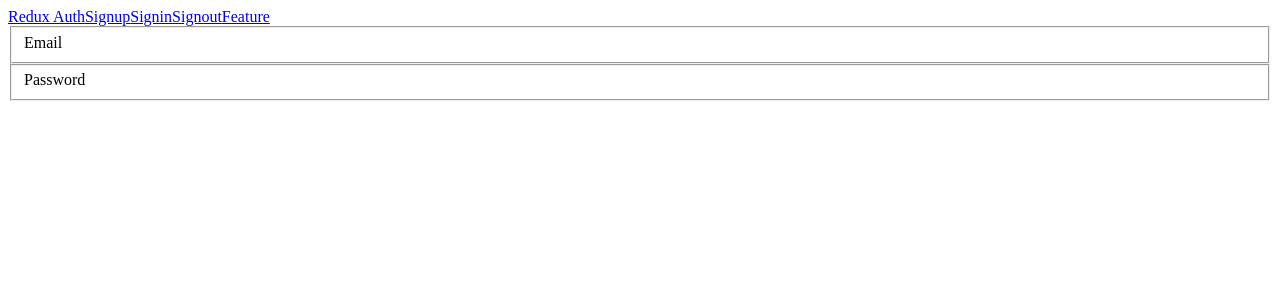
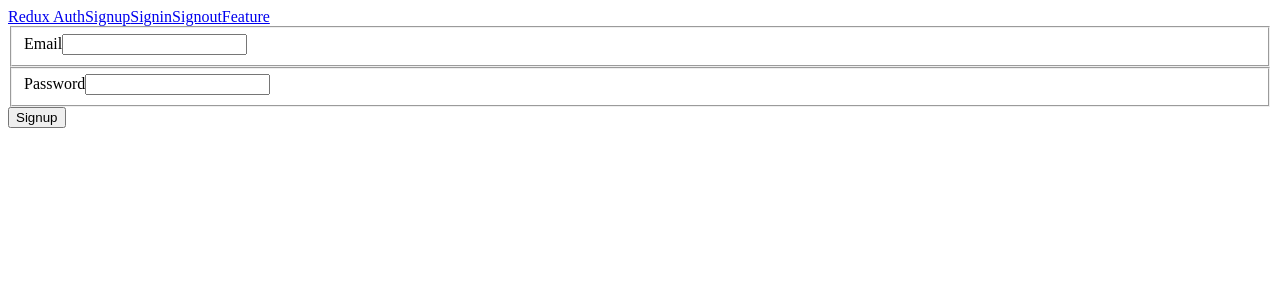
Before and after one commit to ethanblumenthal/passport-jwt-auth, a React (Create React App) app in the folder client/: page /signup in a window 1280 px wide. Shown: the top 300 px of the page. Built offline with nearby package versions, Linux system fonts and the light colour scheme.

Commit message:
implemented redux form for signup

```diff
--- a/client/src/components/auth/Signup.js
+++ b/client/src/components/auth/Signup.js
@@ -1,18 +1,36 @@
 import React, { Component } from 'react'
+import { reduxForm, Field } from 'redux-form'
 
 class Signup extends Component {
+  onSubmit = (formProps) => {
+
+  }
+
   render() {
+    const { handleSubmit } = this.props
+
     return (
-      <form>
+      <form onSubmit={handleSubmit(this.onSubmit)}>
         <fieldset>
           <label>Email</label>
+          <Field
+            name="email"
+            type="text"
+            component="input"
+          />
         </fieldset>
         <fieldset>
           <label>Password</label>
+          <Field
+            name="password"
+            type="password"
+            component="input"
+          />
         </fieldset>
+        <button>Signup</button>
       </form>
     )
   }
 }
 
-export default Signup
+export default reduxForm({ form: 'signup' })(Signup)
--- a/client/src/index.js
+++ b/client/src/index.js
@@ -1,16 +1,19 @@
 import React from 'react'
 import ReactDOM from 'react-dom'
 import { BrowserRouter, Route } from 'react-router-dom'
-import { createStore } from 'redux'
+import { createStore, applyMiddleware } from 'redux'
 import { Provider } from 'react-redux'
+import reduxThunk from 'redux-thunk'
 
 import reducers from './reducers'
 import App from './components/App'
 import Welcome from './components/Welcome'
 import Signup from './components/auth/Signup'
 
+const store = createStore(reducers, {}, applyMiddleware(reduxThunk))
+
 ReactDOM.render(
-  <Provider store={createStore(reducers, {})}>
+  <Provider store={store}>
     <BrowserRouter>
       <App>
         <Route path="/" component={Welcome} exact />
--- a/client/src/reducers/index.js
+++ b/client/src/reducers/index.js
@@ -1,6 +1,8 @@
 import { combineReducers } from 'redux'
-import auth from './auth'
+import { reducer as formReducer } from 'redux-form'
+import authReducer from './auth'
 
 export default combineReducers({
-  auth
+  auth: authReducer,
+  form: formReducer
 })
```
